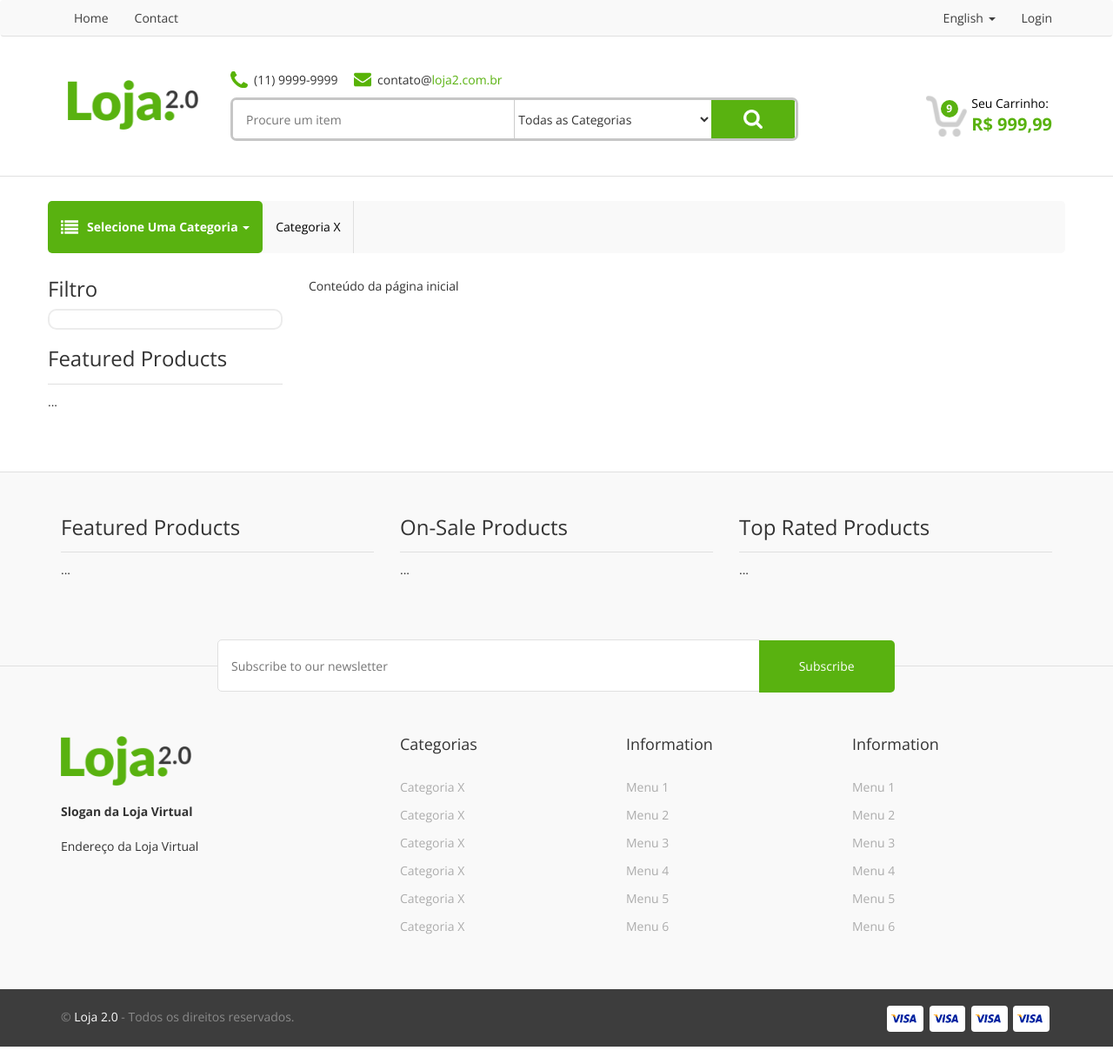
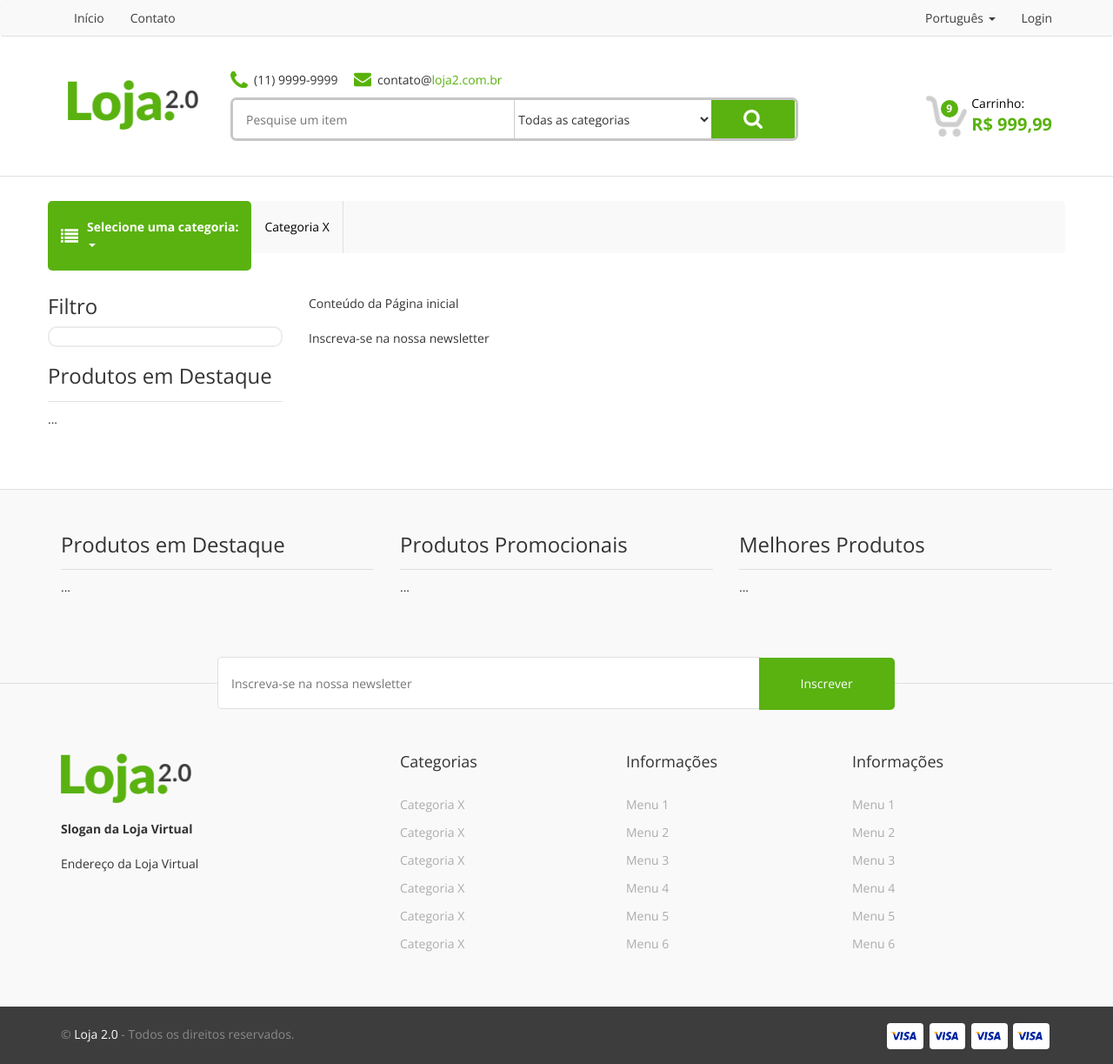
Before and after one commit to yasmin-gab/nova_loja, a PHP site: page /nova_loja/ in a window 1280 px wide. Shown: the whole page at 87% size. Run offline with PHP 8.4, Linux system fonts and the light colour scheme; some libraries are stand-ins or nearby versions.

Commit message:
Sistema Multi-linguagem feito

```diff
--- a/config.php
+++ b/config.php
@@ -19,6 +19,8 @@ if(ENVIRONMENT == 'development') {
 	$config['dbpass'] = '';
 }
 
+$config['default_lang'] = 'pt-br';
+
 $db = new PDO("mysql:dbname=".$config['dbname'].";host=".$config['host'], $config['dbuser'], $config['dbpass']);
 $db->setAttribute(PDO::ATTR_ERRMODE, PDO::ERRMODE_EXCEPTION);
 ?>
--- a/controllers/homeController.php
+++ b/controllers/homeController.php
@@ -1,5 +1,5 @@
 <?php
-class homeController extends controller {
+class homeController extends Controller {
 
 	private $user;
 
@@ -10,6 +10,8 @@ class homeController extends controller {
     public function index() {
         $dados = array();
 
+        $dados['frase'] = $this->lang->get('SUBSCRIBETEXT', true);
+
         $this->loadTemplate('home', $dados);
     }
 
--- a/controllers/notFoundController.php
+++ b/controllers/notFoundController.php
@@ -1,5 +1,5 @@
 <?php
-class notFoundController extends controller {
+class notFoundController extends Controller {
 
     public function __construct() {
         parent::__construct();
--- a/core/Controller.php
+++ b/core/Controller.php
@@ -1,10 +1,12 @@
 <?php
-class controller {
+class Controller {
 
 	protected $db;
+	protected $lang;
 
 	public function __construct() {
 		global $config;
+		$this->lang = new Language();
 	}
 
 	public function loadView($viewName, $viewData = array()) {
--- a/core/Core.php
+++ b/core/Core.php
@@ -9,7 +9,7 @@ class Core {
 			$url = explode('/', $url);
 			array_shift($url);
 
-			$currentController = $url[0].'Controller';
+			$currentController = ucfirst($url[0]).'Controller';
 			array_shift($url);
 
 			if(isset($url[0]) && $url[0] != '/') {
--- /dev/null
+++ b/core/Language.php
@@ -0,0 +1,32 @@
+<?php
+class Language {
+
+    private $l;
+    private $ini;
+
+    public function __construct() {
+        global $config;
+        $this->l = $config['default_lang'];
+
+        if(!empty($_SESSION['lang']) && file_exists('lang/'.$_SESSION['lang'].'.ini')) {
+            $this->l = $_SESSION['lang'];
+        }
+
+        $this->ini = parse_ini_file('lang/'.$this->l.'.ini');
+    }
+
+    public function get($word, $return = false) {
+        $text = $word;
+
+        if(isset($this->ini[$word])) {
+            $text = $this->ini[$word];
+        }
+
+        if($return) {
+            return $text;
+        } else {
+            echo $text;
+        }
+    }
+
+}
--- /dev/null
+++ b/lang/pt-br.ini
@@ -0,0 +1,18 @@
+HOME = "Início"
+CONTACT = "Contato"
+LOGIN = "Login"
+SEARCHFORANITEM = "Pesquise um item"
+ALLCATEGORIES = "Todas as categorias"
+CART = "Carrinho"
+SELECTCATEGORY = "Selecione uma categoria"
+FILTER = "Filtro"
+FEATUREDPRODUCTS = "Produtos em Destaque"
+ONSALEPRODUCTS = "Produtos Promocionais"
+TOPRATEDPRODUCTS = "Melhores Produtos"
+SUBSCRIBETEXT = "Inscreva-se na nossa newsletter"
+SUBSCRIBEBUTTON = "Inscrever"
+CATEGORIES = "Categorias"
+INFORMATION = "Informações"
+ALLRIGHTSRESERVED = "Todos os direitos reservados"
+LANGUAGE = "Português"
+HOMECONTENT = "Conteúdo da Página inicial"
--- a/views/home.php
+++ b/views/home.php
@@ -1 +1,3 @@
-Conteúdo da página inicial
+<?php $this->lang->get("HOMECONTENT"); ?><br/><br/>
+
+<?php echo $frase; ?>
--- a/views/template.php
+++ b/views/template.php
@@ -12,20 +12,20 @@
 		<nav class="navbar topnav">
 			<div class="container">
 				<ul class="nav navbar-nav">
-					<li class="active"><a href="<?php echo BASE_URL; ?>">Home</a></li>
-					<li><a href="<?php echo BASE_URL; ?>contact">Contact</a></li>
+					<li class="active"><a href="<?php echo BASE_URL; ?>"><?php $this->lang->get('HOME'); ?></a></li>
+					<li><a href="<?php echo BASE_URL; ?>contact"><?php $this->lang->get('CONTACT'); ?></a></li>
 				</ul>
 				<ul class="nav navbar-nav navbar-right">
 					<li class="dropdown">
-						<a class="dropdown-toggle" data-toggle="dropdown" href="#">English
+						<a class="dropdown-toggle" data-toggle="dropdown" href="#"><?php $this->lang->get('LANGUAGE'); ?>
 						<span class="caret"></span></a>
 						<ul class="dropdown-menu">
-							<li><a href="#">English</a></li>
-							<li><a href="#">Português</a></li>
-							<li><a href="#">Espanhol</a></li>
+							<li><a href="<?php echo BASE_URL; ?>lang/set/en">English</a></li>
+							<li><a href="<?php echo BASE_URL; ?>lang/set/pt-br">Português</a></li>
+							<li><a href="<?php echo BASE_URL; ?>lang/set/es">Espanhol</a></li>
 						</ul>
 					</li>
-					<li><a href="<?php echo BASE_URL; ?>login">Login</a></li>
+					<li><a href="<?php echo BASE_URL; ?>login"><?php $this->lang->get('LOGIN'); ?></a></li>
 				</ul>
 			</div>
 		</nav>
@@ -41,9 +41,9 @@
 
 						<div class="search_area">
 							<form method="GET">
-								<input type="text" name="s" required placeholder="Procure um item" />
+								<input type="text" name="s" required placeholder="<?php $this->lang->get('SEARCHFORANITEM'); ?>" />
 								<select name="category">
-									<option value="">Todas as Categorias</option>
+									<option value=""><?php $this->lang->get('ALLCATEGORIES'); ?></option>
 								</select>
 								<input type="submit" value="" />
 						    </form>
@@ -56,7 +56,7 @@
 									<div class="cartqt">9</div>
 								</div>
 								<div class="carttotal">
-									Seu Carrinho:<br/>
+									<?php $this->lang->get('CART'); ?>:<br/>
 									<span>R$ 999,99</span>
 								</div>
 							</div>
@@ -70,7 +70,7 @@
 				<div class="container">
 					<ul class="nav navbar-nav">
 						<li class="dropdown">
-					        <a class="dropdown-toggle" data-toggle="dropdown" href="#">Selecione Uma Categoria
+					        <a class="dropdown-toggle" data-toggle="dropdown" href="#"><?php $this->lang->get('SELECTCATEGORY'); ?>:<br/>
 					        <span class="caret"></span></a>
 					        <ul class="dropdown-menu">
 					          <li><a href="#">Page 1-1</a></li>
@@ -88,13 +88,13 @@
 				<div class="row">
 				  <div class="col-sm-3">
 				  	<aside>
-				  		<h1>Filtro</h1>
+				  		<h1><?php $this->lang->get('FILTER'); ?></h1>
 				  		<div class="filterarea">
 
 				  		</div>
 
 				  		<div class="widget">
-				  			<h1>Featured Products</h1>
+				  			<h1><?php $this->lang->get('FEATUREDPRODUCTS'); ?></h1>
 				  			<div class="widget_body">
 				  				...
 				  			</div>
@@ -110,7 +110,7 @@
 	    		<div class="row">
 				  <div class="col-sm-4">
 				  	<div class="widget">
-			  			<h1>Featured Products</h1>
+			  			<h1><?php $this->lang->get('FEATUREDPRODUCTS'); ?></h1>
 			  			<div class="widget_body">
 			  				...
 			  			</div>
@@ -118,7 +118,7 @@
 				  </div>
 				  <div class="col-sm-4">
 				  	<div class="widget">
-			  			<h1>On-Sale Products</h1>
+			  			<h1><?php $this->lang->get('ONSALEPRODUCTS'); ?></h1>
 			  			<div class="widget_body">
 			  				...
 			  			</div>
@@ -126,7 +126,7 @@
 				  </div>
 				  <div class="col-sm-4">
 				  	<div class="widget">
-			  			<h1>Top Rated Products</h1>
+			  			<h1><?php $this->lang->get('TOPRATEDPRODUCTS'); ?></h1>
 			  			<div class="widget_body">
 			  				...
 			  			</div>
@@ -139,8 +139,8 @@
 	    			<div class="row">
 						<div class="col-xs-12 col-sm-8 col-sm-offset-2 no-padding">
 							<form method="POST">
-                                <input class="subemail" name="email" placeholder="Subscribe to our newsletter">
-                                <input type="submit" value="Subscribe" />
+                                <input class="subemail" name="email" placeholder="<?php $this->lang->get('SUBSCRIBETEXT'); ?>">
+                                <input type="submit" value="<?php $this->lang->get('SUBSCRIBEBUTTON'); ?>" />
                             </form>
 						</div>
 					</div>
@@ -157,7 +157,7 @@
 						<div class="col-sm-8 linkgroups">
 							<div class="row">
 								<div class="col-sm-4">
-									<h3>Categorias</h3>
+									<h3><?php $this->lang->get('CATEGORIES'); ?></h3>
 									<ul>
 										<li><a href="#">Categoria X</a></li>
 										<li><a href="#">Categoria X</a></li>
@@ -168,7 +168,7 @@
 									</ul>
 								</div>
 								<div class="col-sm-4">
-									<h3>Information</h3>
+									<h3><?php $this->lang->get('INFORMATION'); ?></h3>
 									<ul>
 										<li><a href="#">Menu 1</a></li>
 										<li><a href="#">Menu 2</a></li>
@@ -179,7 +179,7 @@
 									</ul>
 								</div>
 								<div class="col-sm-4">
-									<h3>Information</h3>
+									<h3><?php $this->lang->get('INFORMATION'); ?></h3>
 									<ul>
 										<li><a href="#">Menu 1</a></li>
 										<li><a href="#">Menu 2</a></li>
@@ -197,7 +197,7 @@
 	    	<div class="copyright">
 	    		<div class="container">
 	    			<div class="row">
-						<div class="col-sm-6">© <span>Loja 2.0</span> - Todos os direitos reservados.</div>
+						<div class="col-sm-6">© <span>Loja 2.0</span> - <?php $this->lang->get('ALLRIGHTSRESERVED'); ?>.</div>
 						<div class="col-sm-6">
 							<div class="payments">
 								<img src="<?php echo BASE_URL; ?>assets/images/visa.png" />
```
Also changed, not shown: controllers/langController.php (added, +17 -0 lines), lang/en.ini (added, +18 -0 lines).
